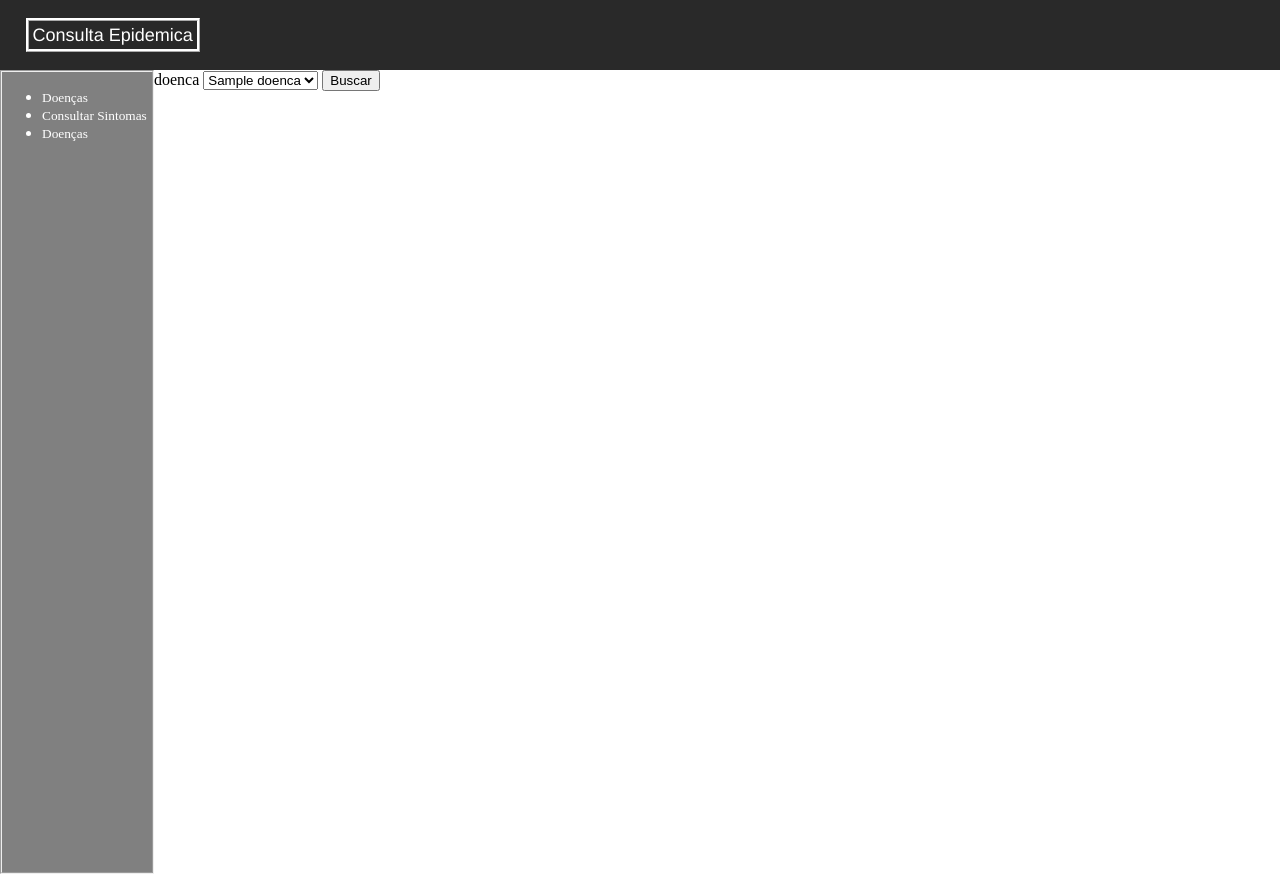
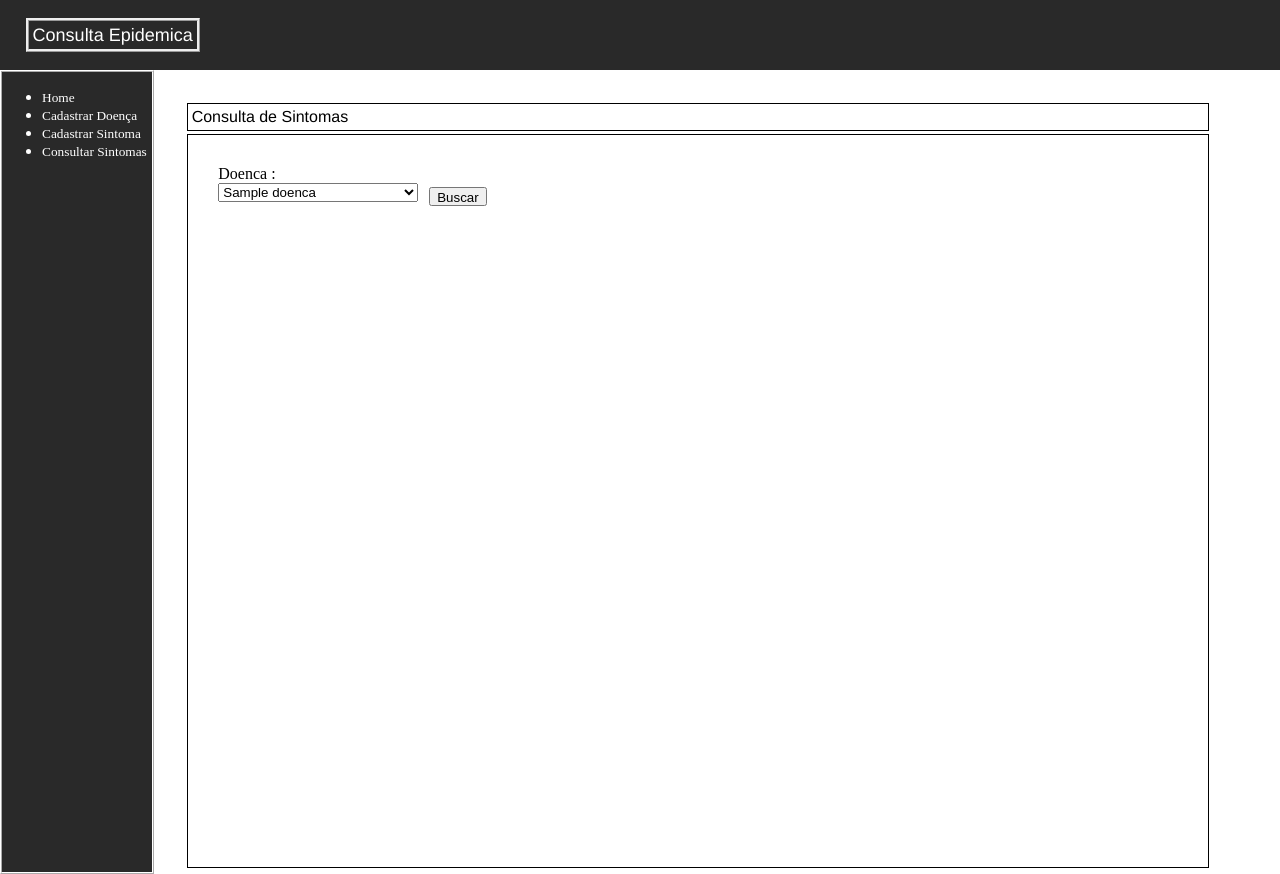
Before and after one commit to JViniciusF/Lab-Engenharia-de-Software, a Flask app: page /consulta/sintomas in a window 1280 px wide. Run offline with Flask 2, Linux system fonts and the light colour scheme; tables that the repository leaves empty hold one stand-in row (values such as "Sample post").

Commit message:
Reestruturação para segunda entrega com novas funcionalidades e consultas

```diff
--- a/src/controller/consulta.py
+++ b/src/controller/consulta.py
@@ -1,12 +1,23 @@
-from flask import render_template,Blueprint
+from flask import render_template,Blueprint,request,json
 from src.model.doenca import Doenca,Sintomas
 from src.model.dadosEpd import DadoEpidemiologico
 from src.controller.form import doencaForm
 
-bp = Blueprint('consulta', __name__, url_prefix='/consulta/')
+bp = Blueprint('consulta',__name__,url_prefix='/consulta/')
 
 @bp.route('sintomas')
 def consulta():
     form = doencaForm()
-    form.doenca.choices = [(doenca.nome) for doenca in Doenca.query.all()]
+    form.doenca.choices = [(doenca.id,doenca.nome) for doenca in Doenca.query.all()]
     return render_template("consultaSintomas.html",form= form)
+
+@bp.route('ajaxSintomas',methods=['GET', 'POST'])
+def voltaSintomas():
+    doenca_id = request.args["doenca"]
+    sintomas = Sintomas.query.filter_by(doenca_id = doenca_id)
+
+    aux = []
+    for sintoma in sintomas:
+        aux.append(sintoma.descricao)
+        print(aux)
+    return json.dumps(aux)
--- a/src/controller/form.py
+++ b/src/controller/form.py
@@ -5,8 +5,11 @@ from src.model.doenca import Doenca
 from src.model.dadosEpd import DadoEpidemiologico
 
 class doencaForm(FlaskForm):
-    doenca = SelectField('doenca',choices = [])
+    doenca = SelectField('Doenca :',choices = [])
 
-# class dadosepdform(FlaskForm):
-#     class Meta:
-#         model = DadoEpidemiologico
+class criardoenca(FlaskForm):
+    doenca= StringField("Nome da Doenca : ",[validators.required(), validators.length(max=30)])
+
+class cadastrarSintoma(FlaskForm):
+    doenca = SelectField('Doenca :',choices = [])
+    sintoma= StringField("Sintoma : ",[validators.required(), validators.length(max=50)])
--- a/src/database.py
+++ b/src/database.py
@@ -2,6 +2,7 @@
 from sqlalchemy import create_engine
 from sqlalchemy.orm import scoped_session, sessionmaker
 from sqlalchemy.ext.declarative import declarative_base
+
 
 
 engine = create_engine('mysql://root:25845@localhost/coronapp', convert_unicode=True)
--- a/src/main.py
+++ b/src/main.py
@@ -1,6 +1,6 @@
 from flask import Flask
 from flask import render_template
-from src.controller import home,consulta
+from src.controller import home,consulta,cadastrar
 from flask_wtf.csrf import CSRFProtect
 import os
 
@@ -10,4 +10,5 @@ SECRET_KEY = os.urandom(32)
 app.config['SECRET_KEY'] = SECRET_KEY
 app.register_blueprint(home.bp)
 app.register_blueprint(consulta.bp)
+app.register_blueprint(cadastrar.bp)
 csrf = CSRFProtect(app)
--- a/src/static/css/_base.css
+++ b/src/static/css/_base.css
@@ -1,7 +1,8 @@
 .left-tab{
     display: inline;
-    border-style: groove;
-    background-color: gray;
+    border-style: ridge;
+    border-color: white;
+    background-color:rgb(41, 41, 41);
     height: 100%;
     width: 150px;
     position: relative;
@@ -33,3 +34,39 @@
     text-decoration: double;
     font-size: smaller  ;
 }
+.label{
+    width: 200px;
+    display:inline-grid;
+}
+.row{
+    margin: 3%;
+    height:-webkit-fill-available;
+}
+.row-content{
+    border:solid;
+    border-color: black;
+    border-width: thin;
+    height:-webkit-fill-available;
+    padding: 3%;
+}
+.row-head{
+    border:solid;
+    border-color: black;
+    border-width: thin;
+    margin-bottom: 3px;
+
+
+}
+.button-srch{
+    margin-top: 2%;
+    margin-left: 1%;
+    position: absolute;
+    height: 18.8px;
+}
+
+.conteudo{
+    margin-top: 3%;
+    border-style: solid;
+    border-width: thin;
+    border-color: black;
+}
--- a/src/static/css/header.css
+++ b/src/static/css/header.css
@@ -9,7 +9,7 @@
     padding: 2%;
 
 }
-#title{
+.title{
     color:white;
     text-decoration: solid;
     font-size: 18;
@@ -18,3 +18,15 @@
     padding: 4px;
     font-family: Helvetica ,Arial, sans-serif;
 }
+.title-2{
+    text-decoration: solid;
+    font-kerning: initial;
+    border: ridge;
+    padding: 4px;
+    font-family: Helvetica ,Arial, sans-serif;
+}
+.title-3{
+    font-kerning: initial;
+    padding: 8px;
+    font-family: Helvetica ,Arial, sans-serif;
+}
--- a/src/templates/_base.html
+++ b/src/templates/_base.html
@@ -10,9 +10,10 @@
       <div class="group">
         <div class= "left-tab">
         <ul style= "color:white;">
-          <li><a class="link" type="button" href="">Doenças</a></li>
-          <li><a class="link" type="button" href="">Consultar Sintomas</a></li>
-          <li><a class="link" type="button" href="">Doenças</a></li>
+          <li><a class="link" type="button" href="/">Home</a></li>
+          <li><a class="link" type="button" href="/cadastrar/doenca">Cadastrar Doença</a></li>
+          <li><a class="link" type="button" href="/cadastrar/sintoma">Cadastrar Sintoma</a></li>
+          <li><a class="link" type="button" href="/consulta/sintomas">Consultar Sintomas</a></li>
         </ul>
         </div>
         <div class= "container">
--- a/src/templates/consultaSintomas.html
+++ b/src/templates/consultaSintomas.html
@@ -2,13 +2,45 @@
 {% block title%} Home {% endblock%}
 {% block body%}
 <div class = "row">
-        {{form.doenca.label}}
-        {{form.doenca}}
-        <button class="teste" onclick="consultarSintomas()">Buscar</button>
+    <div class = "row-head title-2">
+    Consulta de Sintomas
+    </div>
+    <div class = "row-content" id = "form-header">
+        <div class= "label">
+            {{form.doenca.label}}
+            {{form.doenca}}
+        </div>
+        <button class="button-srch" onclick="consultarSintomas()">Buscar</button>
+        <div class="conteudo" id = "conteudoAjax"hidden>
+
+        </div>
+    </div>
 </div>
 <script>
 function consultarSintomas(){
-    console.log($("#doenca").val())
+    let doenca = $("#doenca").val()
+    $.ajax({
+        url :"/consulta/ajaxSintomas",
+        data :{
+            'doenca':doenca
+        },
+        type: 'GET',
+        success: function(response){
+
+				let str = response
+                lista = str.replaceAll("[","")
+                lista = lista.replaceAll("]","")
+                lista=lista.split(",")
+                for (x=0;x<lista.length;x++){
+                    var sintoma = document.createElement("div");
+                    sintoma.classList.add("title-3")
+                    sintoma.innerHTML = '<li>'+lista[x]+'</li>'
+                    $("#conteudoAjax").append(sintoma)
+                    $("#conteudoAjax").removeAttr("hidden")
+                }
+
+			}
+    })
 }
 </script>
 {% endblock %}
--- a/src/templates/partials/header.html
+++ b/src/templates/partials/header.html
@@ -1,6 +1,6 @@
 <link rel="stylesheet" type="text/css" href="{{url_for('static', filename = 'css/header.css')}}">
 <header class="tabhead">
     <div id = plano_fundo class="divtitle">
-        <a type ='text'href="" id = title> Consulta Epidemica </a>
+        <a type ='text'href="/" class ="title"> Consulta Epidemica </a>
     </div>
  </header>
```
Also changed, not shown: src/controller/cadastrar.py (added, +34 -0 lines), src/model/doenca.py (+5 -4 lines), src/templates/cadastrarDoenca.html (added, +21 -0 lines), src/templates/cadastrarSintoma.html (added, +25 -0 lines), src/templates/home.html (+6 -1 lines).
